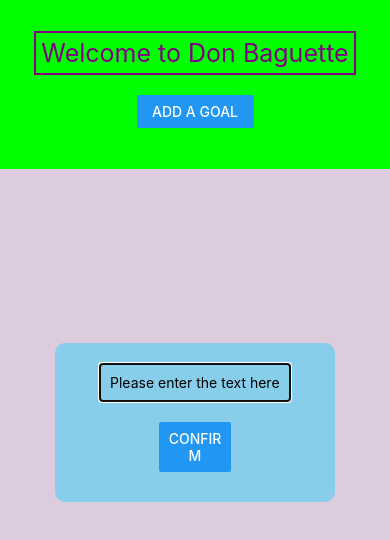
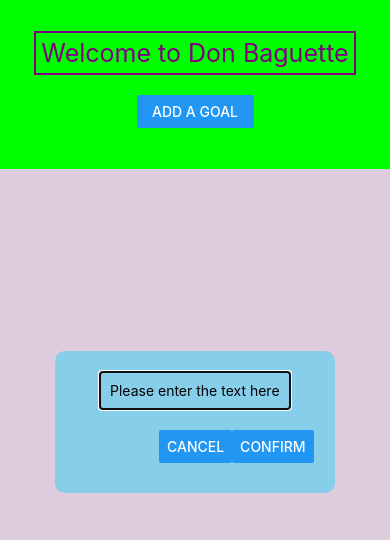
Before and after one commit to haoniu08/mobile2024fall-HN, a React Native app: screen / in a window 390 px wide. Both pictures are taken after a click on the button "ADD A GOAL". Shown: the top 540 px of the page. Built offline with nearby package versions, Linux system fonts and the light colour scheme.

Commit message:
lab2.1 done, cancel button, callback function implemented

```diff
--- a/App.js
+++ b/App.js
@@ -19,6 +19,10 @@ export default function App() {
     setIsModalVisible(false);
   }
 
+  function handleCancel() {
+    setIsModalVisible(false);
+  }
+
   return (
     <SafeAreaView style={styles.safeArea}>
       <View style={styles.topSection}>
@@ -37,6 +41,7 @@ export default function App() {
           autoFocus={true}
           inputHandler={handleReceivedData}
           isModalVisible={isModalVisible}
+          onCancel={handleCancel}
         />
       </View>
       <View style={styles.bottomSection}>
@@ -57,7 +62,7 @@ const styles = StyleSheet.create({
     padding: 5,
   },
   userInput: {
-    backgroundColor: 'violet',
+    backgroundColor: 'skyblue',
     borderRadius: 100,
   },
   safeArea: {
--- a/components/Input.js
+++ b/components/Input.js
@@ -1,13 +1,29 @@
-import { Button, Modal, StyleSheet, TextInput, Text, View } from 'react-native';
+import { Button, Modal, StyleSheet, TextInput, Text, View, Alert } from 'react-native';
 import React, { useState } from 'react';
 
-export default function Input({ autoFocus, inputHandler, isModalVisible }) {
+export default function Input({ autoFocus, inputHandler, isModalVisible, onCancel }) {
   const [text, setText] = useState("");
   const [blur, setBlur] = useState(false);
 
-  // 2nd try
   function handleConfirm() {
     inputHandler(text);
+  }
+
+  function handleCancelPress() {
+    Alert.alert(
+      "Cancel",
+      "Are you sure you want to cancel?",
+      [
+        {
+          text: "Cancel",
+          style: "cancel"
+        },
+        {
+          text: "OK",
+          onPress: onCancel
+        }
+      ]
+    );
   }
 
   return (
@@ -43,6 +59,7 @@ export default function Input({ autoFocus, inputHandler, isModalVisible }) {
             text && <Text>{text.length}</Text>
           )}
           <View style={styles.buttonContainer}>
+            <Button title="Cancel" onPress={handleCancelPress} />
             <Button title="Confirm" onPress={handleConfirm} />
           </View>
         </View>
@@ -60,6 +77,7 @@ const styles = StyleSheet.create({
     marginBottom: 10,
   },
   buttonContainer: {
+    flexDirection: 'row',
     margin: 10,
     width: '30%',
   },
```
